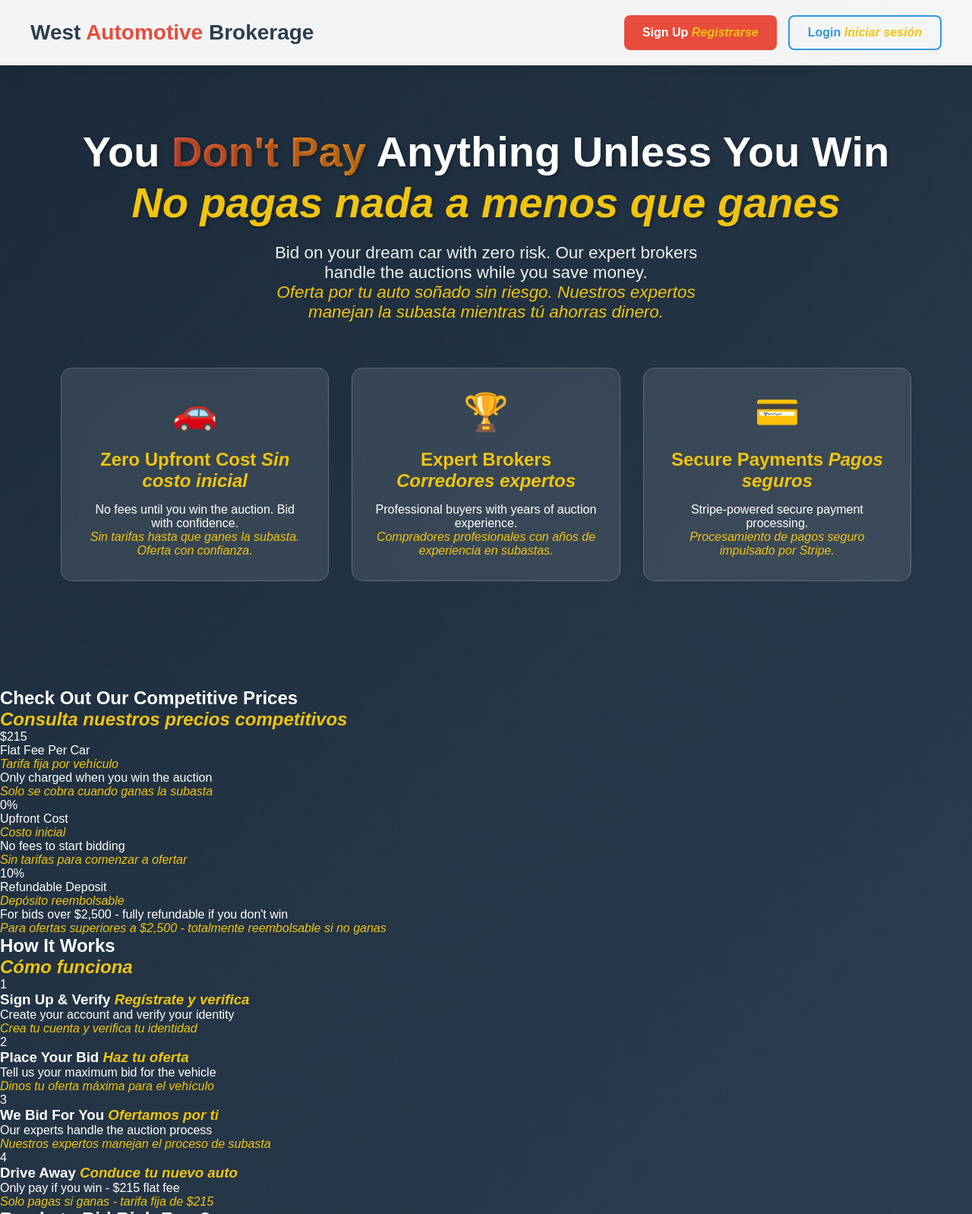
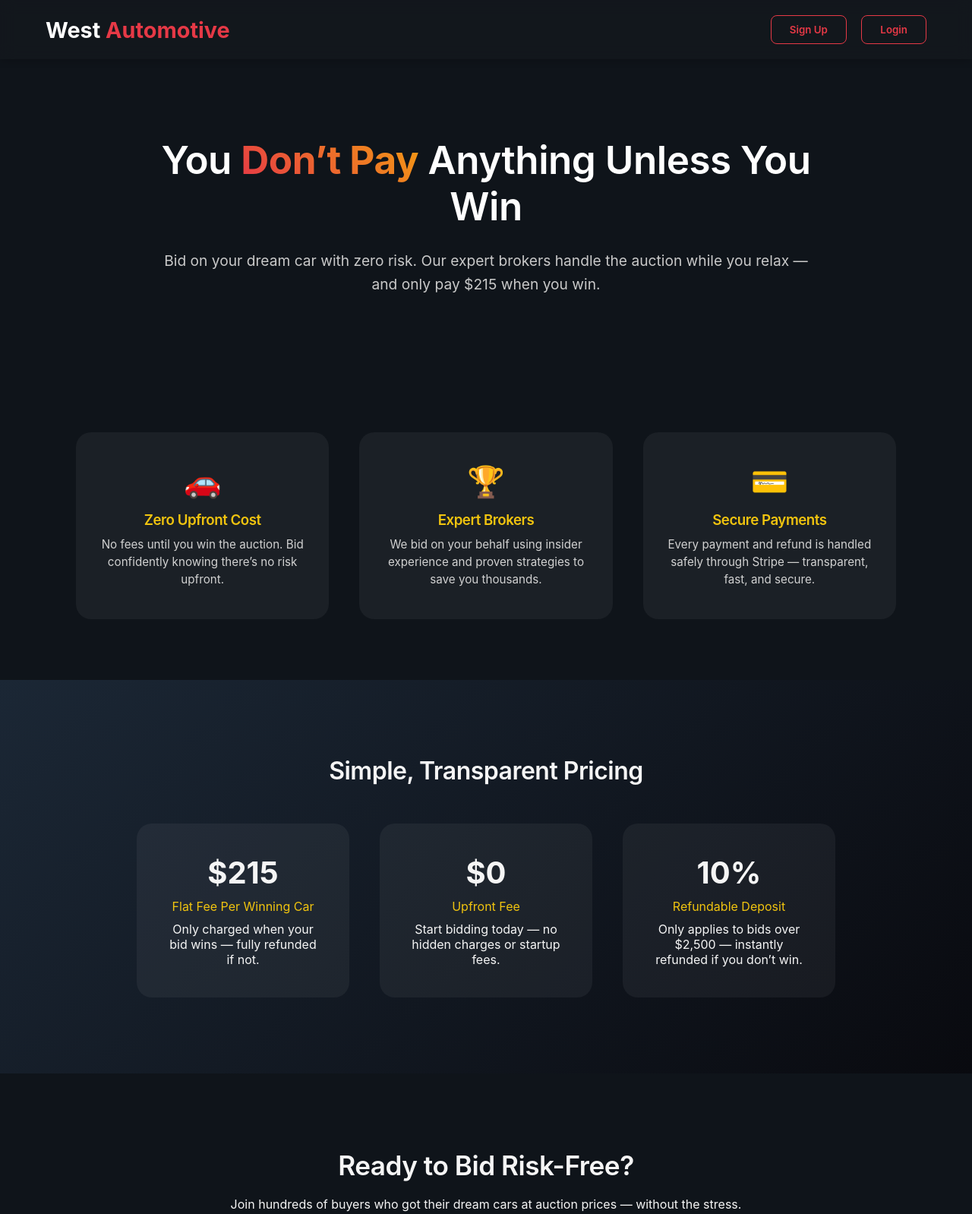
Before and after one commit to WestAutomotiveLLC/car-brokerage, a plain HTML site: page home.html in a window 1280 px wide. Shown: the top 1598 px of the page at 76% size. Drawn offline with Linux system fonts and the light colour scheme.

Commit message:
Manual changes saved

```diff
--- a/home.html
+++ b/home.html
@@ -1,288 +1,306 @@
 <!DOCTYPE html>
 <html lang="en">
 <head>
-    <meta charset="UTF-8">
-    <meta name="viewport" content="width=device-width, initial-scale=1.0">
-    <title>West Automotive Brokerage - Car Auction Broker</title>
+  <meta charset="UTF-8" />
+  <meta name="viewport" content="width=device-width, initial-scale=1.0" />
+  <title>West Automotive Brokerage</title>
   <style>
+    /* GLOBAL */
     * {
       margin: 0;
       padding: 0;
       box-sizing: border-box;
-            font-family: 'Arial', sans-serif;
+      font-family: 'Inter', 'Helvetica Neue', Arial, sans-serif;
     }
 
     body {
-            background: linear-gradient(135deg, #1a2a3a 0%, #2c3e50 100%);
-            min-height: 100vh;
-            color: white;
+      background: #0f141a;
+      color: #f5f5f5;
+      overflow-x: hidden;
     }
 
-        .es {
-            color: #f1c40f; /* gold color for Spanish text */
-            font-style: italic;
+    h1, h2, h3 {
+      font-weight: 600;
+      letter-spacing: -0.5px;
     }
 
-        /* Header */
-        .header {
+    a {
+      color: inherit;
+      text-decoration: none;
+    }
+
+    /* HEADER */
+    header {
+      width: 100%;
+      position: fixed;
+      top: 0;
+      left: 0;
+      background: rgba(20, 25, 30, 0.75);
+      backdrop-filter: blur(10px);
       display: flex;
       justify-content: space-between;
       align-items: center;
-            padding: 20px 40px;
-            background: rgba(255, 255, 255, 0.95);
-            box-shadow: 0 2px 20px rgba(0, 0, 0, 0.1);
+      padding: 20px 60px;
+      z-index: 1000;
+      box-shadow: 0 2px 10px rgba(0,0,0,0.2);
     }
 
     .logo {
-            font-size: 28px;
-            font-weight: bold;
-            color: #2c3e50;
+      font-size: 1.8rem;
+      font-weight: 700;
+      color: #fff;
     }
 
     .logo span {
-            color: #e74c3c;
+      color: #e63946;
     }
 
-        .auth-buttons {
-            display: flex;
-            gap: 15px;
-        }
-
-        .btn {
-            padding: 12px 24px;
-            border: none;
+    .nav-buttons button {
+      margin-left: 15px;
+      padding: 10px 24px;
       border-radius: 8px;
+      border: 1px solid #e63946;
+      background: transparent;
+      color: #e63946;
+      font-weight: 600;
       cursor: pointer;
-            font-weight: bold;
-            font-size: 16px;
       transition: all 0.3s ease;
     }
 
-        .btn-signin {
-            background: #e74c3c;
+    .nav-buttons button:hover {
+      background: #e63946;
       color: white;
+      transform: translateY(-1px);
     }
 
-        .btn-signin:hover {
-            background: #c0392b;
-            transform: translateY(-2px);
-        }
-
-        .btn-login {
-            background: transparent;
-            border: 2px solid #3498db;
-            color: #3498db;
-        }
-
-        .btn-login:hover {
-            background: #3498db;
-            color: white;
-            transform: translateY(-2px);
-        }
-
-        /* Hero Section */
+    /* HERO */
     .hero {
+      padding: 180px 20px 100px;
       text-align: center;
-            padding: 80px 20px;
-            max-width: 1200px;
+      max-width: 900px;
       margin: 0 auto;
     }
 
     .hero h1 {
-            font-size: 3.5em;
-            margin-bottom: 20px;
-            text-shadow: 2px 2px 4px rgba(0, 0, 0, 0.3);
+      font-size: 3.2rem;
       line-height: 1.2;
+      color: white;
     }
 
-        .hero .highlight {
-            background: linear-gradient(45deg, #e74c3c, #f39c12);
+    .highlight {
+      background: linear-gradient(45deg, #e63946, #f39c12);
       -webkit-background-clip: text;
       -webkit-text-fill-color: transparent;
-            font-weight: bold;
+      font-weight: 700;
     }
 
-        .tagline {
-            font-size: 1.4em;
-            margin-bottom: 40px;
-            color: #ecf0f1;
-            max-width: 600px;
-            margin-left: auto;
-            margin-right: auto;
+    .hero p {
+      margin-top: 25px;
+      font-size: 1.2rem;
+      color: #c9c9c9;
+      line-height: 1.6;
     }
 
-        /* Responsive etc. (unchanged below) */
-        /* Features Grid */
+    /* FEATURES */
     .features {
       display: grid;
-            grid-template-columns: repeat(auto-fit, minmax(300px, 1fr));
-            gap: 30px;
-            margin: 60px 0;
-            padding: 0 20px;
+      grid-template-columns: repeat(auto-fit, minmax(280px, 1fr));
+      gap: 40px;
+      padding: 80px 60px;
+      max-width: 1200px;
+      margin: auto;
     }
 
-        .feature-card {
-            background: rgba(255, 255, 255, 0.1);
-            padding: 30px;
-            border-radius: 15px;
+    .feature {
+      background: rgba(255, 255, 255, 0.05);
+      padding: 40px 30px;
+      border-radius: 20px;
       text-align: center;
-            backdrop-filter: blur(10px);
-            border: 1px solid rgba(255, 255, 255, 0.2);
-            transition: transform 0.3s ease;
+      transition: all 0.3s ease;
     }
 
-        .feature-card:hover {
+    .feature:hover {
+      background: rgba(255, 255, 255, 0.1);
       transform: translateY(-5px);
     }
 
     .feature-icon {
-            font-size: 3em;
+      font-size: 2.5rem;
+      margin-bottom: 15px;
+    }
+
+    .feature h3 {
+      color: #f1c40f;
+      margin-bottom: 10px;
+    }
+
+    .feature p {
+      color: #d1d1d1;
+      font-size: 0.95rem;
+      line-height: 1.5;
+    }
+
+    /* PRICING */
+    .pricing {
+      background: linear-gradient(135deg, #1b2735, #090a0f);
+      text-align: center;
+      padding: 100px 40px;
+    }
+
+    .pricing h2 {
+      font-size: 2rem;
+      margin-bottom: 50px;
+    }
+
+    .price-grid {
+      display: flex;
+      flex-wrap: wrap;
+      justify-content: center;
+      gap: 40px;
+    }
+
+    .price-card {
+      background: rgba(255,255,255,0.05);
+      border-radius: 20px;
+      padding: 40px;
+      width: 280px;
+      transition: 0.3s;
+    }
+
+    .price-card:hover {
+      background: rgba(255,255,255,0.1);
+    }
+
+    .price-amount {
+      font-size: 2.5rem;
+      font-weight: 700;
+      margin-bottom: 10px;
+    }
+
+    .price-desc {
+      color: #f1c40f;
+      margin-bottom: 10px;
+    }
+
+    /* CTA */
+    .cta {
+      text-align: center;
+      padding: 100px 20px;
+      max-width: 800px;
+      margin: auto;
+    }
+
+    .cta h2 {
+      font-size: 2.2rem;
       margin-bottom: 20px;
     }
 
-        .feature-card h3 {
-            font-size: 1.5em;
-            margin-bottom: 15px;
-            color: #f1c40f;
+    .cta button {
+      margin-top: 30px;
+      background: linear-gradient(45deg, #e63946, #f39c12);
+      border: none;
+      padding: 15px 40px;
+      font-size: 1.1rem;
+      border-radius: 10px;
+      cursor: pointer;
+      color: white;
+      font-weight: 600;
+      transition: 0.3s;
     }
 
-        /* Footer omitted for brevity (same as your version) */
+    .cta button:hover {
+      opacity: 0.9;
+      transform: translateY(-2px);
+    }
+
+    /* FOOTER */
+    footer {
+      text-align: center;
+      padding: 40px;
+      color: #777;
+      background: #0b0f14;
+      font-size: 0.9rem;
+    }
+
+    @media (max-width: 700px) {
+      header {
+        padding: 20px;
+      }
+      .hero h1 {
+        font-size: 2.2rem;
+      }
+    }
   </style>
 </head>
 <body>
-    <!-- Header -->
-    <div class="header">
-        <div class="logo">West <span>Automotive</span> Brokerage</div>
-        <div class="auth-buttons">
-            <button class="btn btn-signin" onclick="showSignIn()">Sign Up <span class="es">Registrarse</span></button>
-            <button class="btn btn-login" onclick="showLogin()">Login <span class="es">Iniciar sesión</span></button>
+  <header>
+    <div class="logo">West <span>Automotive</span></div>
+    <div class="nav-buttons">
+      <button onclick="showSignIn()">Sign Up</button>
+      <button onclick="showLogin()">Login</button>
     </div>
+  </header>
+
+  <section class="hero">
+    <h1>You <span class="highlight">Don’t Pay</span> Anything Unless You Win</h1>
+    <p>Bid on your dream car with zero risk. Our expert brokers handle the auction while you relax — and only pay $215 when you win.</p>
+  </section>
+
+  <section class="features">
+    <div class="feature">
+      <div class="feature-icon">🚗</div>
+      <h3>Zero Upfront Cost</h3>
+      <p>No fees until you win the auction. Bid confidently knowing there’s no risk upfront.</p>
     </div>
+    <div class="feature">
+      <div class="feature-icon">🏆</div>
+      <h3>Expert Brokers</h3>
+      <p>We bid on your behalf using insider experience and proven strategies to save you thousands.</p>
+    </div>
+    <div class="feature">
+      <div class="feature-icon">💳</div>
+      <h3>Secure Payments</h3>
+      <p>Every payment and refund is handled safely through Stripe — transparent, fast, and secure.</p>
+    </div>
+  </section>
 
-    <!-- Hero Section -->
-    <div class="hero">
-        <h1>You <span class="highlight">Don't Pay</span> Anything Unless You Win
-            <br><span class="es">No pagas nada a menos que ganes</span>
-        </h1>
-        <p class="tagline">
-            Bid on your dream car with zero risk. Our expert brokers handle the auctions while you save money.
-            <br><span class="es">Oferta por tu auto soñado sin riesgo. Nuestros expertos manejan la subasta mientras tú ahorras dinero.</span>
-        </p>
-
-        <!-- Features -->
-        <div class="features">
-            <div class="feature-card">
-                <div class="feature-icon">🚗</div>
-                <h3>Zero Upfront Cost <span class="es">Sin costo inicial</span></h3>
-                <p>No fees until you win the auction. Bid with confidence.
-                    <br><span class="es">Sin tarifas hasta que ganes la subasta. Oferta con confianza.</span>
-                </p>
-            </div>
-            <div class="feature-card">
-                <div class="feature-icon">🏆</div>
-                <h3>Expert Brokers <span class="es">Corredores expertos</span></h3>
-                <p>Professional buyers with years of auction experience.
-                    <br><span class="es">Compradores profesionales con años de experiencia en subastas.</span>
-                </p>
-            </div>
-            <div class="feature-card">
-                <div class="feature-icon">💳</div>
-                <h3>Secure Payments <span class="es">Pagos seguros</span></h3>
-                <p>Stripe-powered secure payment processing.
-                    <br><span class="es">Procesamiento de pagos seguro impulsado por Stripe.</span>
-                </p>
-            </div>
-        </div>
-    </div>
-
-    <!-- Pricing Section -->
-    <div class="pricing">
-        <h2>Check Out Our Competitive Prices <br><span class="es">Consulta nuestros precios competitivos</span></h2>
+  <section class="pricing">
+    <h2>Simple, Transparent Pricing</h2>
     <div class="price-grid">
       <div class="price-card">
         <div class="price-amount">$215</div>
-                <div class="price-desc">Flat Fee Per Car <br><span class="es">Tarifa fija por vehículo</span></div>
-                <p>Only charged when you win the auction
-                    <br><span class="es">Solo se cobra cuando ganas la subasta</span>
-                </p>
+        <div class="price-desc">Flat Fee Per Winning Car</div>
+        <p>Only charged when your bid wins — fully refunded if not.</p>
       </div>
-            <div class="price-card featured">
-                <div class="price-amount">0%</div>
-                <div class="price-desc">Upfront Cost <br><span class="es">Costo inicial</span></div>
-                <p>No fees to start bidding
-                    <br><span class="es">Sin tarifas para comenzar a ofertar</span>
-                </p>
+      <div class="price-card">
+        <div class="price-amount">$0</div>
+        <div class="price-desc">Upfront Fee</div>
+        <p>Start bidding today — no hidden charges or startup fees.</p>
       </div>
       <div class="price-card">
         <div class="price-amount">10%</div>
-                <div class="price-desc">Refundable Deposit <br><span class="es">Depósito reembolsable</span></div>
-                <p>For bids over $2,500 - fully refundable if you don't win
-                    <br><span class="es">Para ofertas superiores a $2,500 - totalmente reembolsable si no ganas</span>
-                </p>
+        <div class="price-desc">Refundable Deposit</div>
+        <p>Only applies to bids over $2,500 — instantly refunded if you don’t win.</p>
       </div>
     </div>
-    </div>
+  </section>
 
-    <!-- How It Works -->
-    <div class="how-it-works">
-        <h2>How It Works <br><span class="es">Cómo funciona</span></h2>
-        <div class="steps">
-            <div class="step">
-                <div class="step-number">1</div>
-                <h3>Sign Up & Verify <span class="es">Regístrate y verifica</span></h3>
-                <p>Create your account and verify your identity
-                    <br><span class="es">Crea tu cuenta y verifica tu identidad</span>
-                </p>
-            </div>
-            <div class="step">
-                <div class="step-number">2</div>
-                <h3>Place Your Bid <span class="es">Haz tu oferta</span></h3>
-                <p>Tell us your maximum bid for the vehicle
-                    <br><span class="es">Dinos tu oferta máxima para el vehículo</span>
-                </p>
-            </div>
-            <div class="step">
-                <div class="step-number">3</div>
-                <h3>We Bid For You <span class="es">Ofertamos por ti</span></h3>
-                <p>Our experts handle the auction process
-                    <br><span class="es">Nuestros expertos manejan el proceso de subasta</span>
-                </p>
-            </div>
-            <div class="step">
-                <div class="step-number">4</div>
-                <h3>Drive Away <span class="es">Conduce tu nuevo auto</span></h3>
-                <p>Only pay if you win - $215 flat fee
-                    <br><span class="es">Solo pagas si ganas - tarifa fija de $215</span>
-                </p>
-            </div>
-        </div>
-    </div>
+  <section class="cta">
+    <h2>Ready to Bid Risk-Free?</h2>
+    <p>Join hundreds of buyers who got their dream cars at auction prices — without the stress.</p>
+    <button onclick="showSignIn()">Start Bidding Now</button>
+  </section>
 
-    <!-- Call to Action -->
-    <div class="cta-section">
-        <h2>Ready to Bid Risk-Free? <br><span class="es">¿Listo para ofertar sin riesgo?</span></h2>
-        <p>Join hundreds of satisfied customers who got their dream cars without the auction stress.
-            <br><span class="es">Únete a cientos de clientes satisfechos que consiguieron su auto soñado sin el estrés de la subasta.</span>
-        </p>
-        <button class="cta-button" onclick="showSignIn()">
-            Start Bidding Today - No Upfront Cost <br><span class="es">Comienza a ofertar hoy - Sin costo inicial</span>
-        </button>
-    </div>
-
-    <!-- Footer -->
-    <div class="footer">
-        <p>&copy; 2024 West Automotive Brokerage LLC. All rights reserved.
-            <br><span class="es">Todos los derechos reservados.</span>
-        </p>
-    </div>
+  <footer>
+    © 2025 West Automotive Brokerage LLC — All rights reserved.
+  </footer>
 
   <script>
     function showSignIn() {
-            alert('Sign Up form would appear here!\\n\\nWe would collect:\\n• Name, Email, Phone\\n• Address\\n• ID Verification\\n• Payment Method');
+      alert('Sign Up form coming soon.');
     }
-
     function showLogin() {
-            alert('Login form would appear here!\\n\\nEmail and password login for existing users.');
+      alert('Login form coming soon.');
     }
   </script>
 </body>
```
Lines whose indentation alone changed are shown as unchanged.
